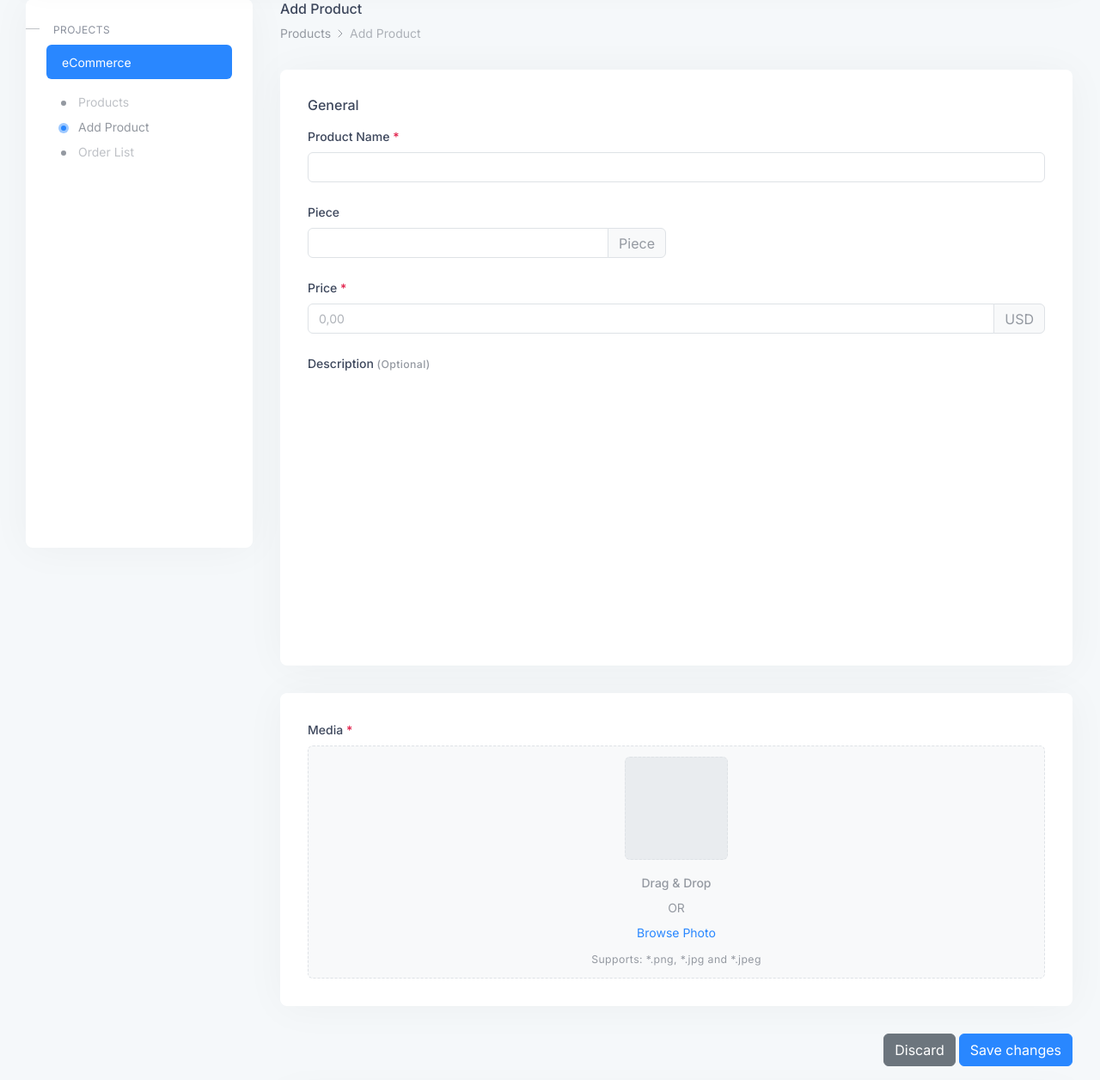
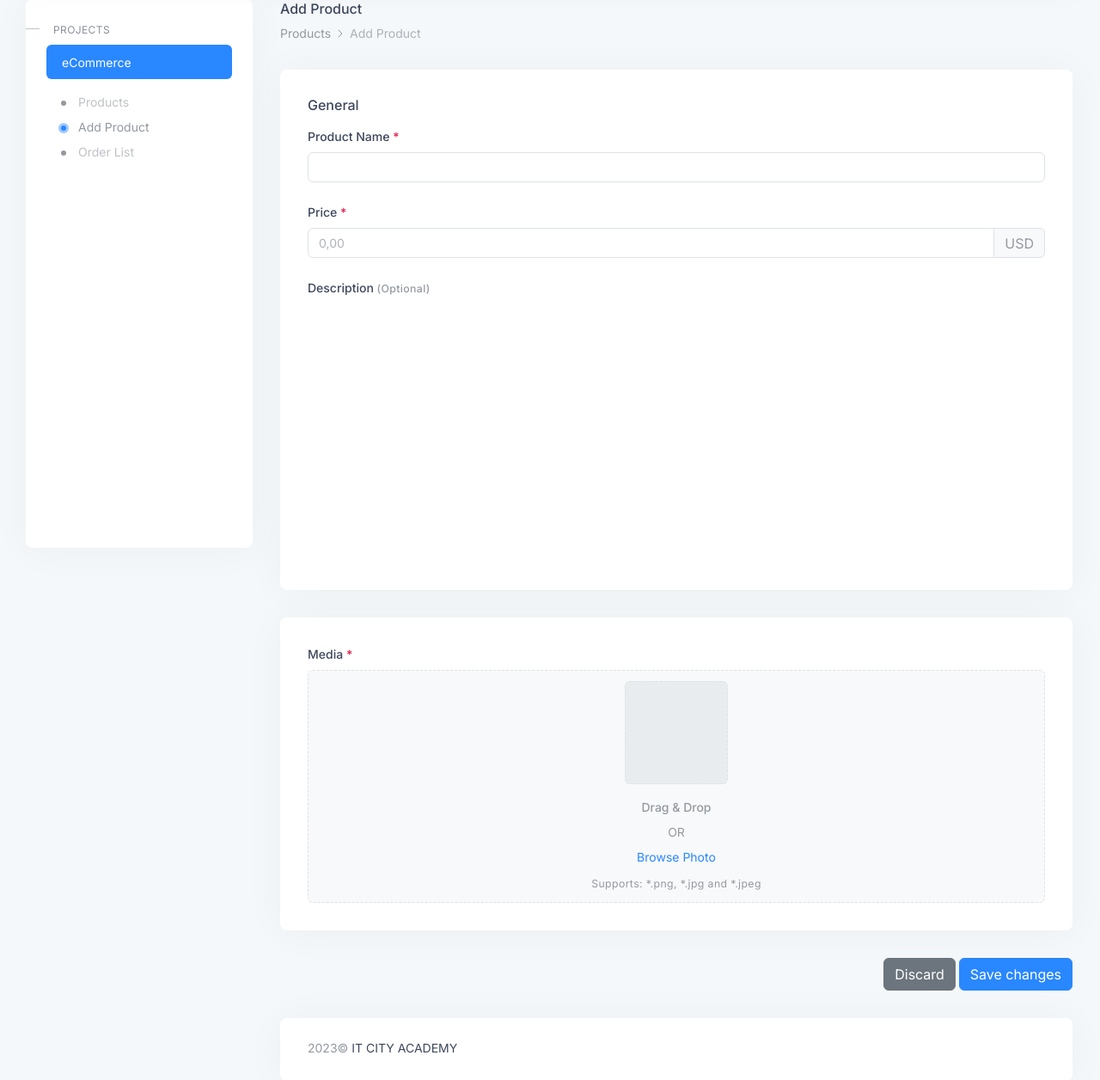
Before and after one commit to oxunjon-abdullayev/oxunjon_pro, a Django app: template templates/app/add_product.html in a window 1280 px wide. Shown: the part 133-1389 px from the top of the page at 86% size. Run offline with Django 4.2, Linux system fonts and the light colour scheme; the template is opened without the code that fills it, so the values that code supplies are empty; some libraries are stand-ins or nearby versions.

Commit message:
piece removed

```diff
--- a/templates/app/add_product.html
+++ b/templates/app/add_product.html
@@ -224,16 +224,7 @@
 												</div>
 
 
-												<div class="col-6 mb5">
-													<label for="add-form-4" class="form-label">
-														<span>Piece</span>
-														<i data-feather="info" stroke-width="2" width="12" class="text-body" data-bs-toggle="tooltip" data-bs-placement="right" data-bs-custom-class="qd-tooltip" data-bs-title="Please write stock information."></i>
-													</label>
-													<div class="input-group">
-														<input type="text" id="add-form-4" class="form-control">
-														<span class="input-group-text">Piece</span>
-													</div>
-												</div>
+
 												<div class="col-12 mb5">
 													<label for="add-form-5" class="form-label">
 														<span>Price</span>
```
